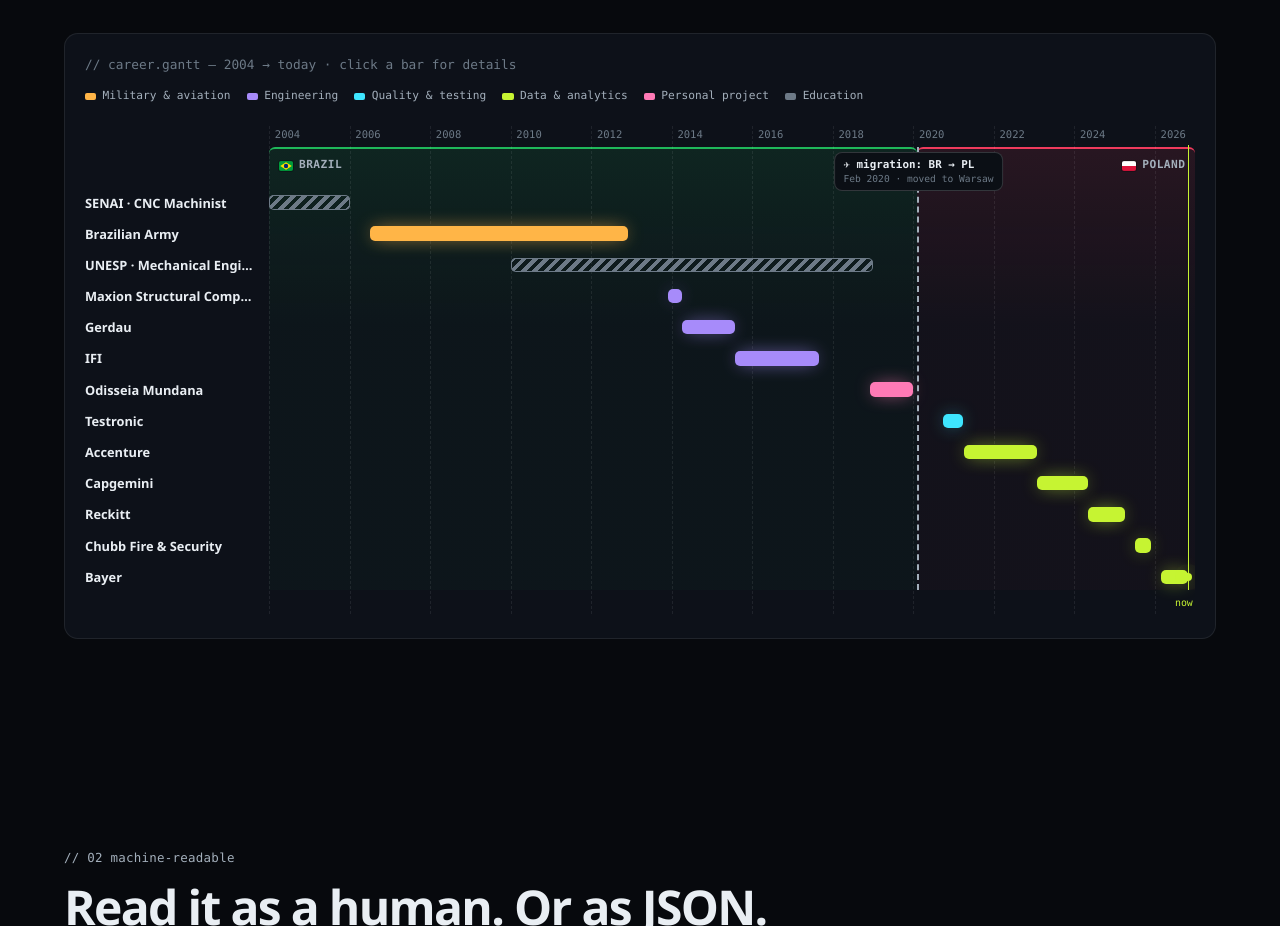
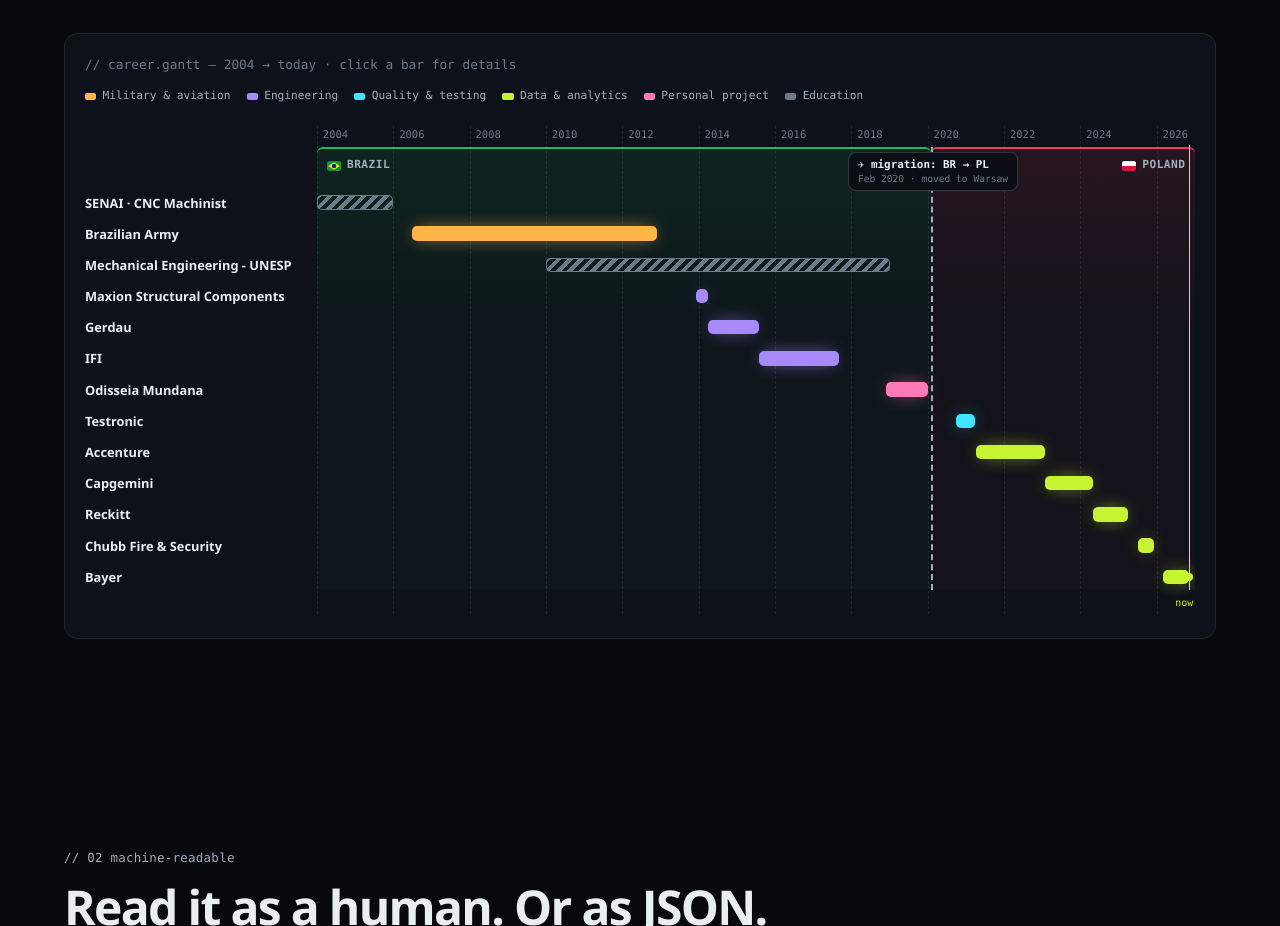
Before and after one commit to higormflima/cv, an Astro site: page / in a window 1280 px wide. Shown: the part 1241-2167 px from the top of the page. Built offline with nearby package versions, Linux system fonts and the light colour scheme; Astro itself is replaced by a stand-in of ours; animation ran at ten frames a second.

Commit message:
Rename degree label in Gantt and widen label column
Co-authored-by: Copilot <223556219+Copilot@users.noreply.github.com>

```diff
--- a/src/components/CareerGantt.astro
+++ b/src/components/CareerGantt.astro
@@ -118,8 +118,8 @@ const moveX = (toYears(relocation.date) / span).toFixed(4);
   .gantt-legend li { display: inline-flex; align-items: center; gap: .4rem; }
   .gantt-legend li::before { width: .7rem; height: .45rem; border-radius: 2px; background: var(--track-color); content: ''; }
   .gantt-scroll { overflow-x: auto; padding-bottom: .5rem; }
-  .gantt-body { --label: 13rem; --track: calc(100% - var(--label)); position: relative; min-width: 760px; padding-block: 4rem 1.5rem; }
-  .gantt-compact .gantt-body { --label: 11.5rem; }
+  .gantt-body { --label: 15rem; --track: calc(100% - var(--label)); position: relative; min-width: 800px; padding-block: 4rem 1.5rem; }
+  .gantt-compact .gantt-body { --label: 14.5rem; }
   .gantt-region { position: absolute; top: 1.35rem; bottom: 1.5rem; left: calc(var(--label) + var(--track) * var(--x0)); width: calc(var(--track) * (var(--x1) - var(--x0))); border-top: 2px solid var(--region); border-radius: 6px 6px 0 0; background: linear-gradient(180deg, color-mix(in srgb, var(--region) 12%, transparent), color-mix(in srgb, var(--region) 3%, transparent) 40%); pointer-events: none; }
   .region-from { --region: #1fb85a; }
   .region-to { --region: #ef3b5d; }
--- a/src/data/education.ts
+++ b/src/data/education.ts
@@ -3,7 +3,7 @@ export const education = [
     institution: 'São Paulo State University (UNESP) — “Júlio de Mesquita Filho”',
     qualification: 'Mechanical Engineering',
     dates: '2010 – 2018',
-    short: 'UNESP · Mechanical Engineering',
+    short: 'Mechanical Engineering - UNESP',
     start: '2010-01',
     end: '2018-12',
   },
```
